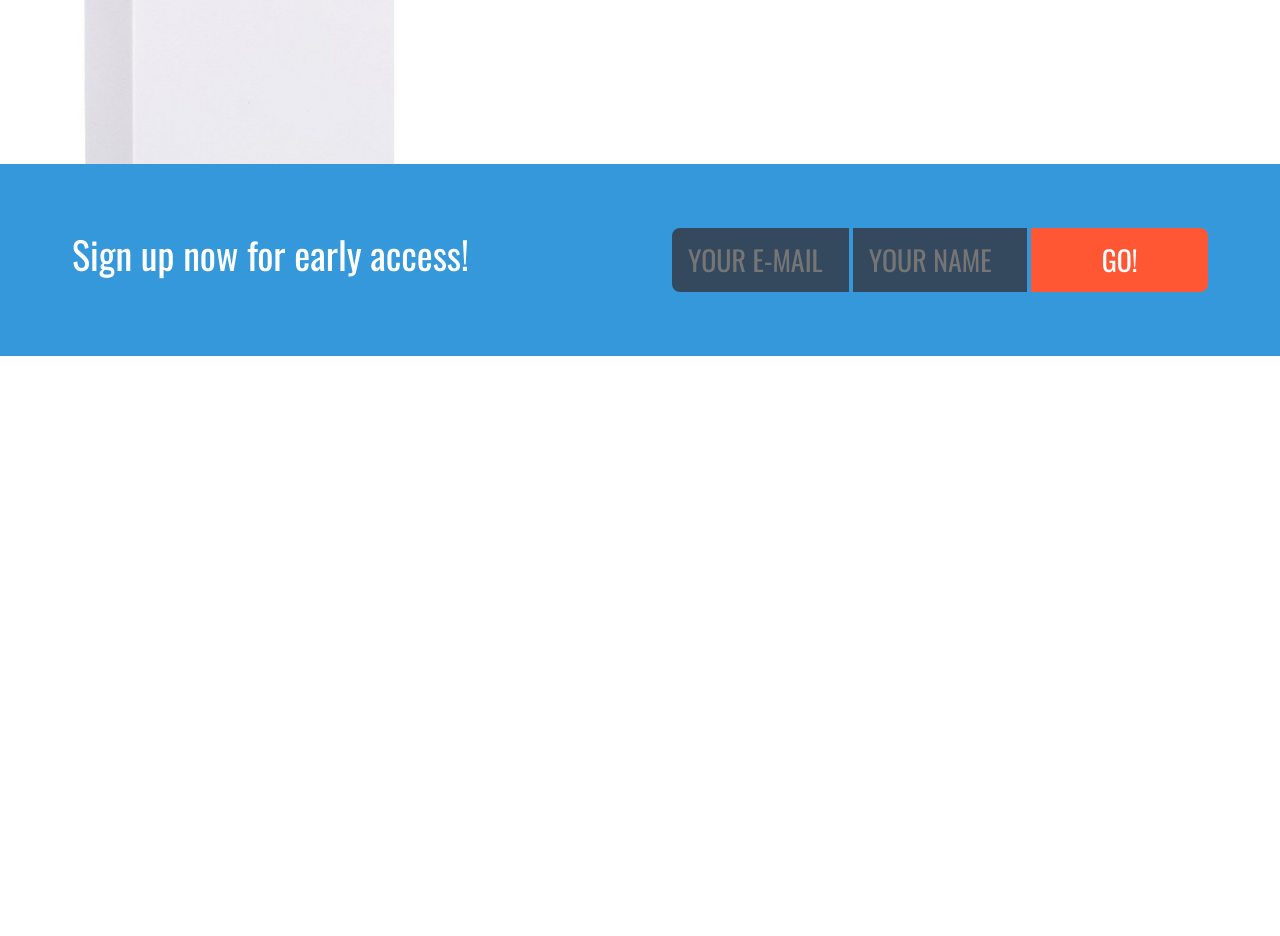
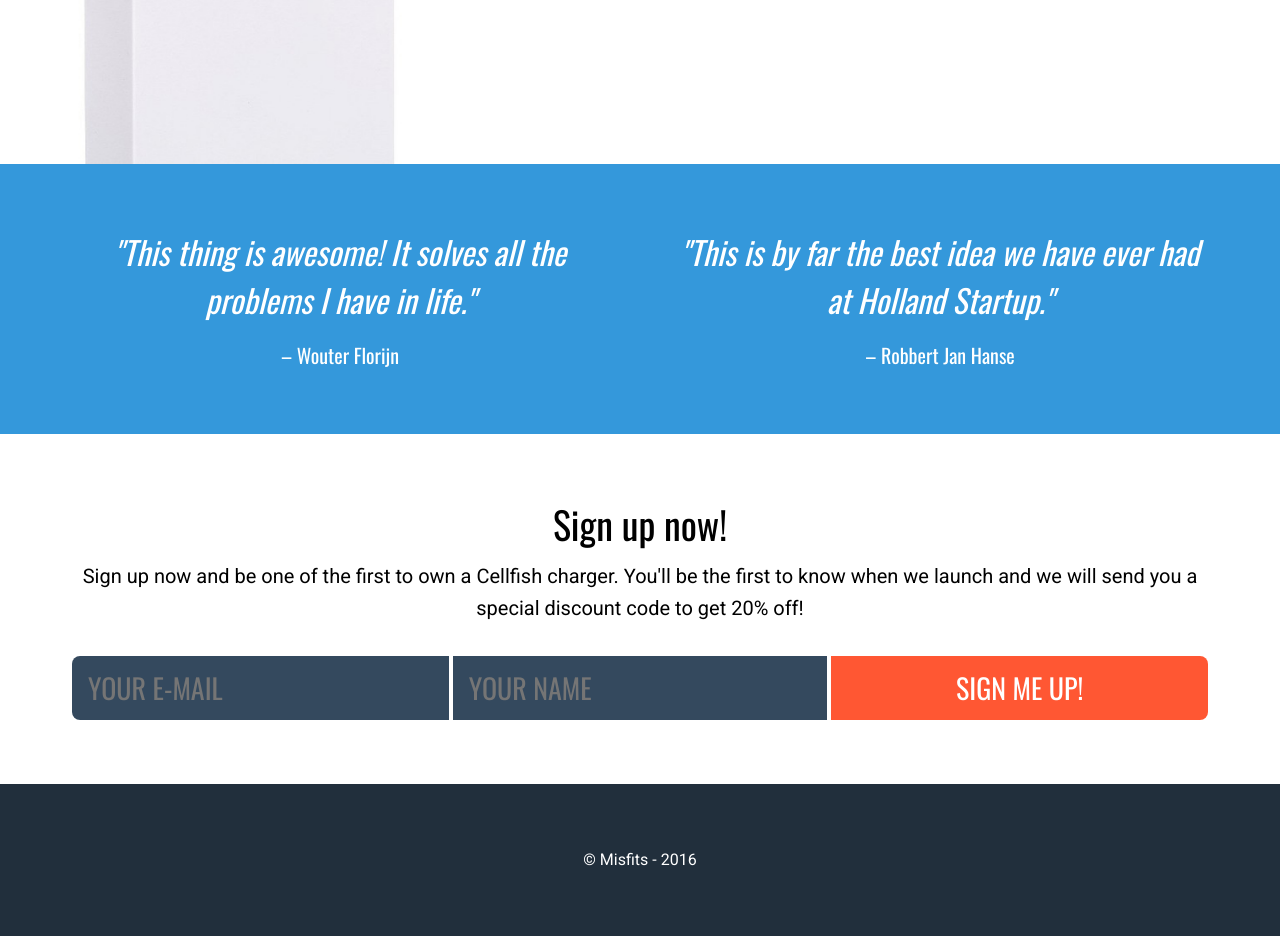
Before and after one commit to WouterFlorijn/cellfish, a website: page index.html in a window 1280 px wide. Shown: the part 2070-3006 px from the top of the page. Before the commit the page ends 2426 px from the top, so only its background shows below. Drawn offline with nearby package versions, Linux system fonts and the light colour scheme.

Commit message:
Quotes and footer.

```diff
--- a/index.html
+++ b/index.html
@@ -160,17 +160,41 @@
 		</div>
 	</div>
 
-	<div class="block block-secondary">
+	<div class="block block-secondary no-padding-bottom">
 		<div class="row">
-			<div class="column small-12 large-6">
-				<h2 class="signup-text">Sign up now for early access!</h2>
+			<div class="column small-12 large-6 text-center">
+				<div class="quote margin-bottom-small">
+					"This thing is awesome! It solves all the problems I have in life."
+				</div>
+				<div class="quote-from margin-bottom-large">
+					&ndash; Wouter Florijn
+				</div>
 			</div>
-			<div class="column small-12 large-6">
+			<div class="column small-12 large-6 text-center">
+				<div class="quote margin-bottom-small">
+					"This is by far the best idea we have ever had at Holland Startup."
+				</div>
+				<div class="quote-from margin-bottom-large">
+					&ndash; Robbert Jan Hanse
+				</div>
+			</div>
+		</div>
+	</div>
+
+	<div class="block">
+		<div class="row">
+			<div class="column">
+				<h2 class="text-center">Sign up now!</h2>
+				<p class="lead text-center margin-bottom-medium">
+					Sign up now and be one of the first to own a Cellfish charger. You'll be the first to know when we launch and we will send you a special discount code to get 20% off!
+				</p>
+			</div>
+			<div class="column">
 				<form action="http://cycleswap.us10.list-manage1.com/subscribe/post" method="POST">
 					<input type="hidden" name="u" value="aa162e365ca479318ccb5bf7a">
 					<input type="hidden" name="id" value="506c741e20">
+					<div class="row collapse">
 
-					<div class="row collapse">
 						<div class="column small-12 large-4">
 							<input type="text" id="EMAIL" name="EMAIL" class="large-input-text first-input" placeholder="Your e-mail" required>
 						</div>
@@ -178,7 +202,7 @@
 							<input type="text" id="NAME" name="NAME" class="large-input-text middle-input" placeholder="Your name">
 						</div>
 						<div class="column small-12 large-4">
-							<input type="submit" name="submit" class="large-button last-input" value="Go!">
+							<input type="submit" name="submit" class="large-button last-input" value="Sign me up!">
 						</div>
 					</div>
 				</form>
@@ -186,5 +210,13 @@
 		</div>
 	</div>
 
+	<div class="block block-dark-gray">
+		<div class="row">
+			<footer class="column text-center">
+			&copy; Misfits - 2016
+			</footer>
+		</div>
+	</div>
+
 </body>
 </html>
--- a/scss/app.scss
+++ b/scss/app.scss
@@ -64,3 +64,4 @@
 @import 'components/text';
 @import 'components/cover';
 @import 'components/steps';
+@import 'components/quotes';
--- /dev/null
+++ b/scss/components/_quotes.scss
@@ -0,0 +1,17 @@
+.quote {
+	font-size: 32px;
+	font-style: italic;
+	font-family: $header-font-family;
+
+	@include breakpoint(small only) {
+		font-size: 20px;
+	}
+}
+.quote-from {
+	font-size: 20px;
+	font-family: $header-font-family;
+
+	@include breakpoint(small only) {
+		font-size: 16px;
+	}
+}
```
Also changed, not shown: css/app.css.
